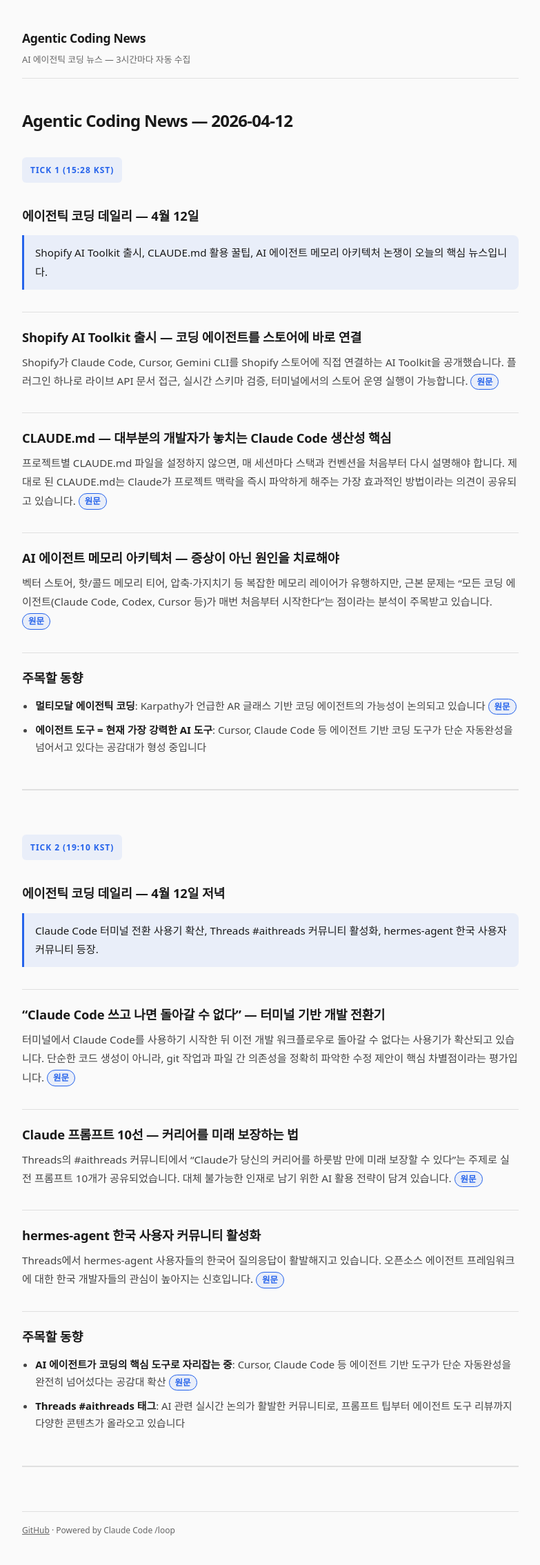
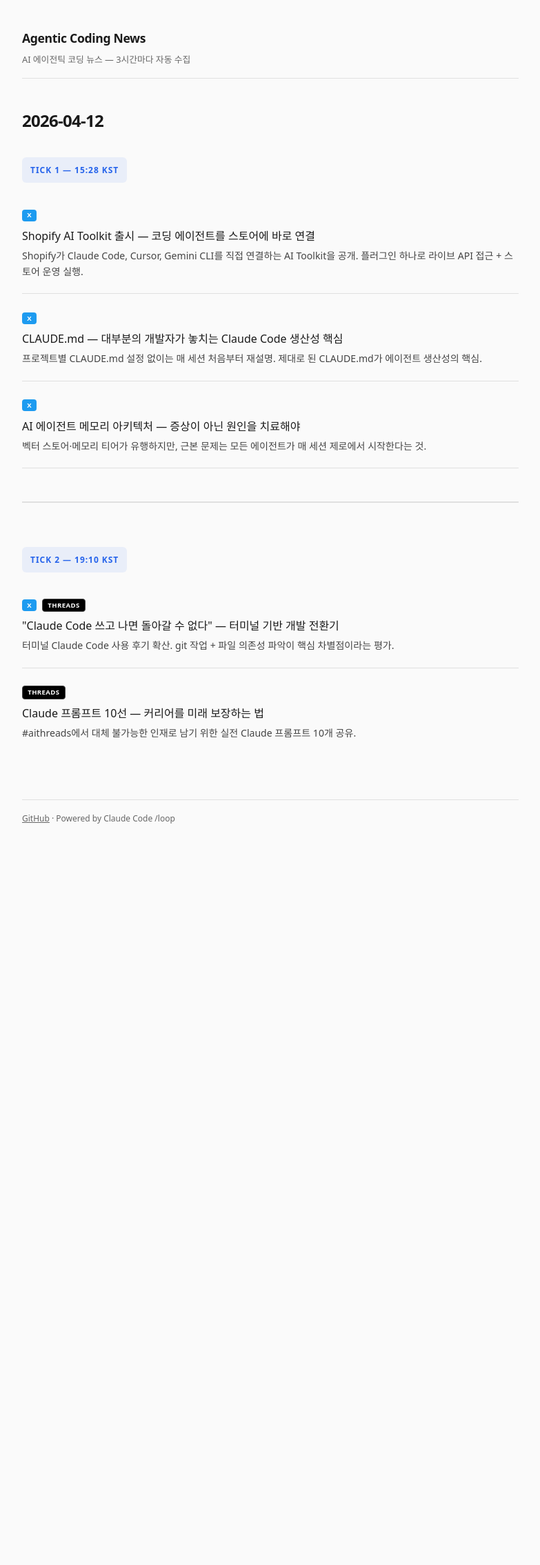
Before and after one commit to wojacklabs/agentic-coding-news, a Jekyll site: the page built from posts/2026-04-12.md, in a window 1280 px wide. Shown: the whole page at 69% size, without its empty margins (248-1031 px from the left). Built offline with Jekyll 4.4.1, drawn with Linux system fonts in a browser that asks for light colours; after the commit the page ends 1237 px from its top, so only the background shows below that.

Commit message:
feat: article detail pages + source tags + context blocks

```diff
--- a/_layouts/default.html
+++ b/_layouts/default.html
@@ -183,6 +183,74 @@
       color: var(--fg);
     }
 
+    /* --- Source tags --- */
+    .tag {
+      display: inline-block;
+      font-size: 0.6rem;
+      font-weight: 700;
+      text-transform: uppercase;
+      letter-spacing: 0.04em;
+      padding: 0.12rem 0.45rem;
+      border-radius: 4px;
+      margin-right: 0.25rem;
+      vertical-align: middle;
+      line-height: 1.4;
+    }
+    .tag-x { background: #1d9bf0; color: #fff; }
+    .tag-threads { background: #000; color: #fff; border: 1px solid #444; }
+    .tag-hn { background: #ff6600; color: #fff; }
+    .tag-reddit { background: #ff4500; color: #fff; }
+    .tag-rss { background: #f59e0b; color: #1a1a1a; }
+
+    /* --- Article card (목록용) --- */
+    .article-card {
+      padding: 1.25rem 0;
+      border-bottom: 1px solid var(--border);
+    }
+    .article-card:last-child { border-bottom: none; }
+    .article-card h4 {
+      font-size: 1rem;
+      font-weight: 600;
+      margin: 0.3rem 0 0.25rem;
+    }
+    .article-card h4 a {
+      color: var(--fg);
+      text-decoration: none;
+      transition: color 0.15s;
+    }
+    .article-card h4 a:hover { color: var(--accent); }
+    .article-card .summary {
+      font-size: 0.88rem;
+      color: var(--fg-secondary);
+      line-height: 1.6;
+      margin: 0;
+    }
+
+    /* --- 상세 페이지: 배경 지식 블록 --- */
+    .context-block {
+      margin: 1.5rem 0;
+      padding: 1rem 1.25rem;
+      background: var(--card-bg);
+      border: 1px solid var(--border);
+      border-radius: 8px;
+      font-size: 0.9rem;
+      line-height: 1.75;
+    }
+    .context-block h4 {
+      font-size: 0.78rem;
+      font-weight: 700;
+      text-transform: uppercase;
+      letter-spacing: 0.06em;
+      color: var(--accent);
+      margin-bottom: 0.5rem;
+    }
+    .context-block p {
+      color: var(--fg-secondary);
+      margin-bottom: 0.5rem;
+      font-size: 0.9rem;
+    }
+    .context-block p:last-child { margin-bottom: 0; }
+
     /* --- HR: Tick 구분선 --- */
     .content hr {
       border: none;
--- a/posts/2026-04-12.md
+++ b/posts/2026-04-12.md
@@ -3,53 +3,40 @@ layout: default
 title: "2026-04-12 에이전틱 코딩 뉴스"
 ---
 
-# Agentic Coding News — 2026-04-12
+# 2026-04-12
 
-## Tick 1 (15:28 KST)
+## TICK 1 — 15:28 KST
 
-### 에이전틱 코딩 데일리 — 4월 12일
+<div class="article-card">
+<span class="tag tag-x">X</span>
+<h4><a href="2026-04-12/shopify-ai-toolkit">Shopify AI Toolkit 출시 — 코딩 에이전트를 스토어에 바로 연결</a></h4>
+<p class="summary">Shopify가 Claude Code, Cursor, Gemini CLI를 직접 연결하는 AI Toolkit을 공개. 플러그인 하나로 라이브 API 접근 + 스토어 운영 실행.</p>
+</div>
 
-> Shopify AI Toolkit 출시, CLAUDE.md 활용 꿀팁, AI 에이전트 메모리 아키텍처 논쟁이 오늘의 핵심 뉴스입니다.
+<div class="article-card">
+<span class="tag tag-x">X</span>
+<h4><a href="2026-04-12/claude-md-tips">CLAUDE.md — 대부분의 개발자가 놓치는 Claude Code 생산성 핵심</a></h4>
+<p class="summary">프로젝트별 CLAUDE.md 설정 없이는 매 세션 처음부터 재설명. 제대로 된 CLAUDE.md가 에이전트 생산성의 핵심.</p>
+</div>
 
-### Shopify AI Toolkit 출시 — 코딩 에이전트를 스토어에 바로 연결
-
-Shopify가 Claude Code, Cursor, Gemini CLI를 Shopify 스토어에 직접 연결하는 AI Toolkit을 공개했습니다. 플러그인 하나로 라이브 API 문서 접근, 실시간 스키마 검증, 터미널에서의 스토어 운영 실행이 가능합니다. [원문](https://x.com/newclawtimes/status/2043072353413009913)
-
-### CLAUDE.md — 대부분의 개발자가 놓치는 Claude Code 생산성 핵심
-
-프로젝트별 CLAUDE.md 파일을 설정하지 않으면, 매 세션마다 스택과 컨벤션을 처음부터 다시 설명해야 합니다. 제대로 된 CLAUDE.md는 Claude가 프로젝트 맥락을 즉시 파악하게 해주는 가장 효과적인 방법이라는 의견이 공유되고 있습니다. [원문](https://x.com/clutchautomates/status/2043214115544465831)
-
-### AI 에이전트 메모리 아키텍처 — 증상이 아닌 원인을 치료해야
-
-벡터 스토어, 핫/콜드 메모리 티어, 압축·가지치기 등 복잡한 메모리 레이어가 유행하지만, 근본 문제는 "모든 코딩 에이전트(Claude Code, Codex, Cursor 등)가 매번 처음부터 시작한다"는 점이라는 분석이 주목받고 있습니다. [원문](https://x.com/inqusit/status/2043170252792746260)
-
-### 주목할 동향
-
-- **멀티모달 에이전틱 코딩**: Karpathy가 언급한 AR 글래스 기반 코딩 에이전트의 가능성이 논의되고 있습니다 [원문](https://x.com/BretKerr/status/2043211787516960934)
-- **에이전트 도구 = 현재 가장 강력한 AI 도구**: Cursor, Claude Code 등 에이전트 기반 코딩 도구가 단순 자동완성을 넘어서고 있다는 공감대가 형성 중입니다
+<div class="article-card">
+<span class="tag tag-x">X</span>
+<h4><a href="2026-04-12/ai-agent-memory">AI 에이전트 메모리 아키텍처 — 증상이 아닌 원인을 치료해야</a></h4>
+<p class="summary">벡터 스토어·메모리 티어가 유행하지만, 근본 문제는 모든 에이전트가 매 세션 제로에서 시작한다는 것.</p>
+</div>
 
 ---
-## Tick 2 (19:10 KST)
 
-### 에이전틱 코딩 데일리 — 4월 12일 저녁
+## TICK 2 — 19:10 KST
 
-> Claude Code 터미널 전환 사용기 확산, Threads #aithreads 커뮤니티 활성화, hermes-agent 한국 사용자 커뮤니티 등장.
+<div class="article-card">
+<span class="tag tag-x">X</span> <span class="tag tag-threads">Threads</span>
+<h4><a href="2026-04-12/claude-code-terminal">"Claude Code 쓰고 나면 돌아갈 수 없다" — 터미널 기반 개발 전환기</a></h4>
+<p class="summary">터미널 Claude Code 사용 후기 확산. git 작업 + 파일 의존성 파악이 핵심 차별점이라는 평가.</p>
+</div>
 
-### "Claude Code 쓰고 나면 돌아갈 수 없다" — 터미널 기반 개발 전환기
-
-터미널에서 Claude Code를 사용하기 시작한 뒤 이전 개발 워크플로우로 돌아갈 수 없다는 사용기가 확산되고 있습니다. 단순한 코드 생성이 아니라, git 작업과 파일 간 의존성을 정확히 파악한 수정 제안이 핵심 차별점이라는 평가입니다. [원문](https://x.com/nakamachi_AI/status/2043269776005325113)
-
-### Claude 프롬프트 10선 — 커리어를 미래 보장하는 법
-
-Threads의 #aithreads 커뮤니티에서 "Claude가 당신의 커리어를 하룻밤 만에 미래 보장할 수 있다"는 주제로 실전 프롬프트 10개가 공유되었습니다. 대체 불가능한 인재로 남기 위한 AI 활용 전략이 담겨 있습니다. [원문](https://www.threads.net/@promptprism/post/DXBtXzxCWqh)
-
-### hermes-agent 한국 사용자 커뮤니티 활성화
-
-Threads에서 hermes-agent 사용자들의 한국어 질의응답이 활발해지고 있습니다. 오픈소스 에이전트 프레임워크에 대한 한국 개발자들의 관심이 높아지는 신호입니다. [원문](https://www.threads.net/@hue_0525/post/DXBltGCFH_M)
-
-### 주목할 동향
-
-- **AI 에이전트가 코딩의 핵심 도구로 자리잡는 중**: Cursor, Claude Code 등 에이전트 기반 도구가 단순 자동완성을 완전히 넘어섰다는 공감대 확산 [원문](https://x.com/TheShortBear/status/2043170252792746260)
-- **Threads #aithreads 태그**: AI 관련 실시간 논의가 활발한 커뮤니티로, 프롬프트 팁부터 에이전트 도구 리뷰까지 다양한 콘텐츠가 올라오고 있습니다
-
----
+<div class="article-card">
+<span class="tag tag-threads">Threads</span>
+<h4><a href="2026-04-12/claude-prompts-career">Claude 프롬프트 10선 — 커리어를 미래 보장하는 법</a></h4>
+<p class="summary">#aithreads에서 대체 불가능한 인재로 남기 위한 실전 Claude 프롬프트 10개 공유.</p>
+</div>
```
Also changed, not shown: posts/2026-04-12/ai-agent-memory.md (added, +27 -0 lines), posts/2026-04-12/claude-code-terminal.md (added, +27 -0 lines), posts/2026-04-12/claude-md-tips.md (added, +25 -0 lines), posts/2026-04-12/claude-prompts-career.md (added, +25 -0 lines), posts/2026-04-12/shopify-ai-toolkit.md (added, +27 -0 lines).
